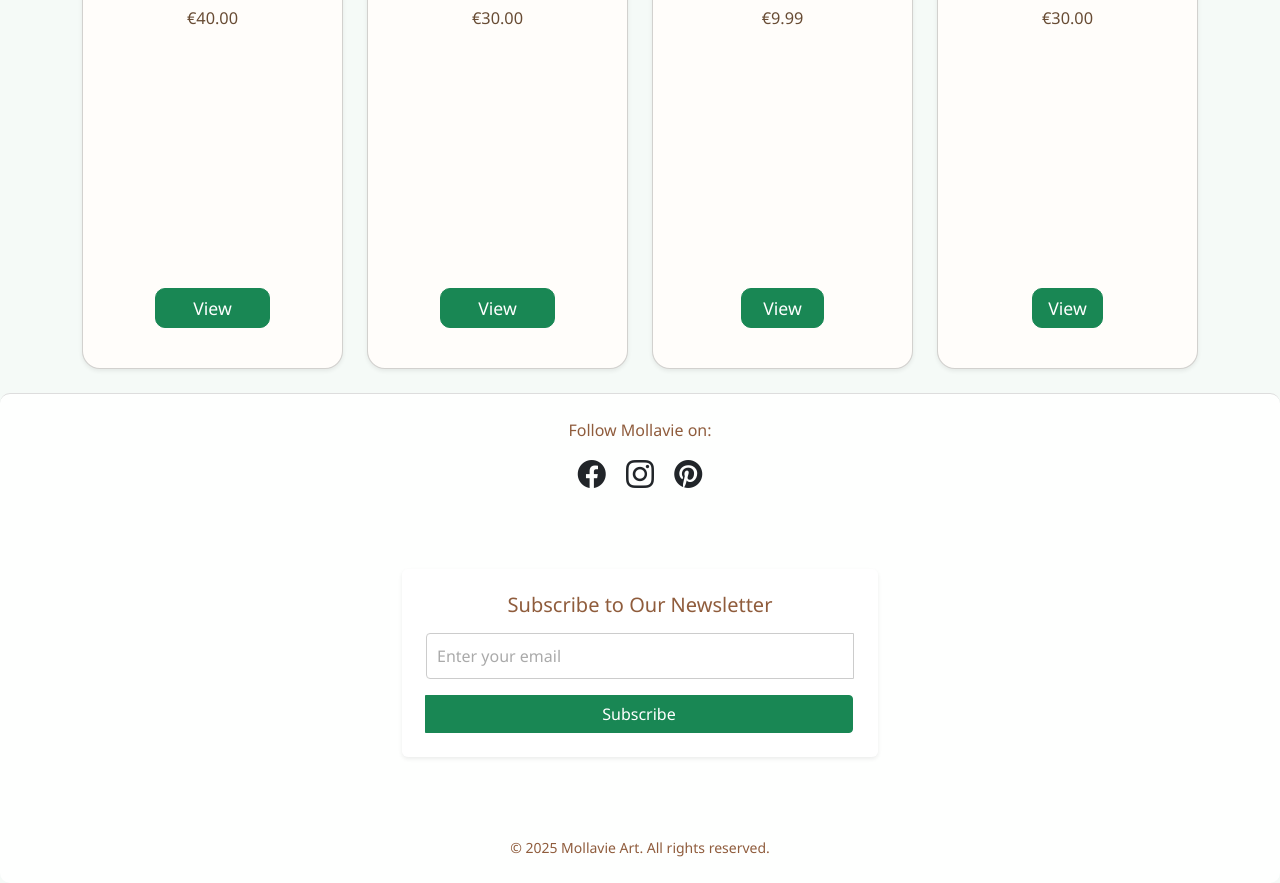
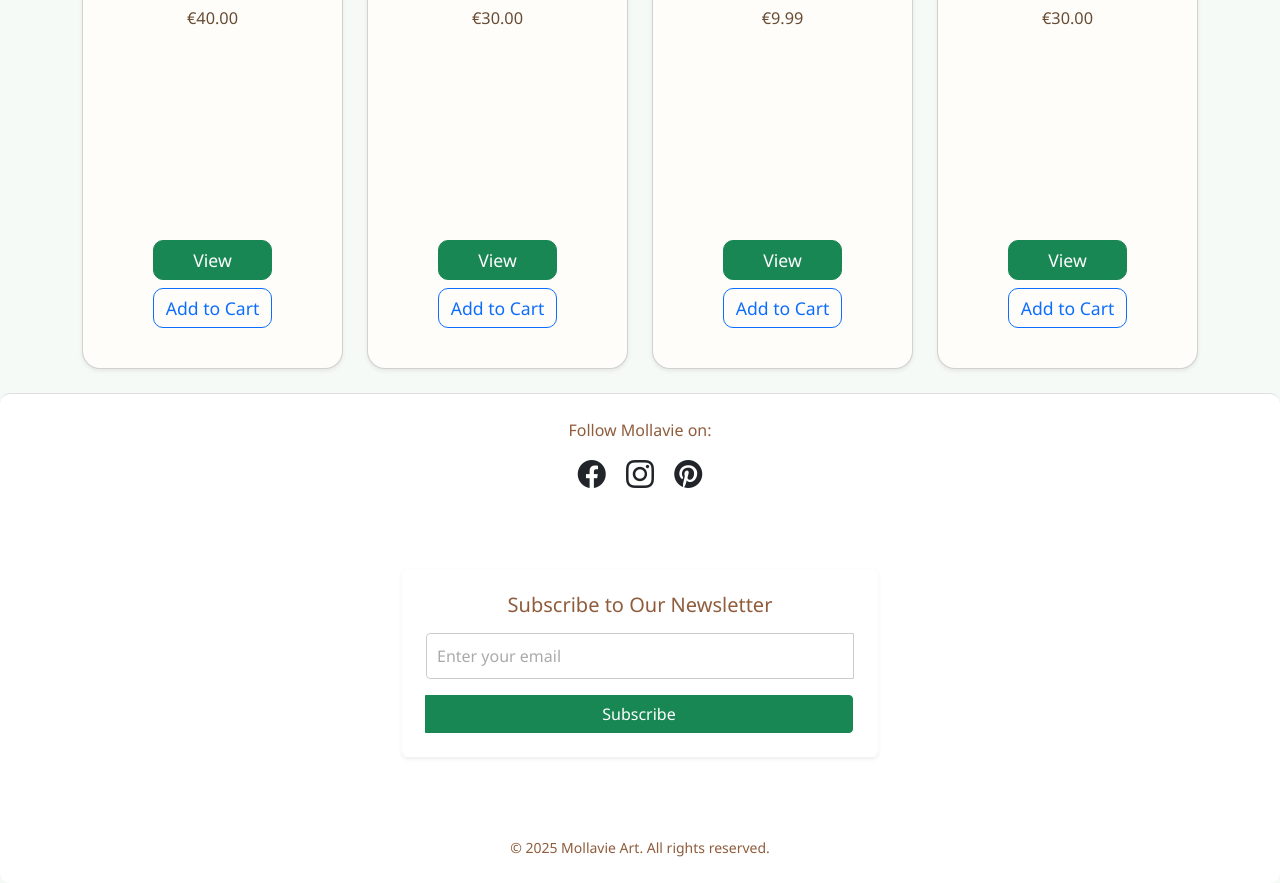
Before and after one commit to mirjanacale/Mollavie, a Django app: page / in a window 1280 px wide. Shown: the part 1281-2164 px from the top of the page. Run offline with Django 5.2, Linux system fonts and the light colour scheme; data comes from the database, SQL or seed files in the repository.

Commit message:
Add 'Add to Cart' button on homepage featured artworks

```diff
--- a/mollavie_shop/templates/shop/index.html
+++ b/mollavie_shop/templates/shop/index.html
@@ -48,6 +48,11 @@
                                style="font-size:1.1em; border-radius:10px;">
                                 View
                             </a>
+                            <a href="{% url 'shop:add_to_cart' product.id %}"
+                               class="btn btn-outline-primary w-100 mt-2"
+                               style="font-size:1.1em; border-radius:10px;">
+                                Add to Cart
+                            </a>
                         {% else %}
                             <span class="badge bg-secondary mt-auto">Sold</span>
                         {% endif %}
```
